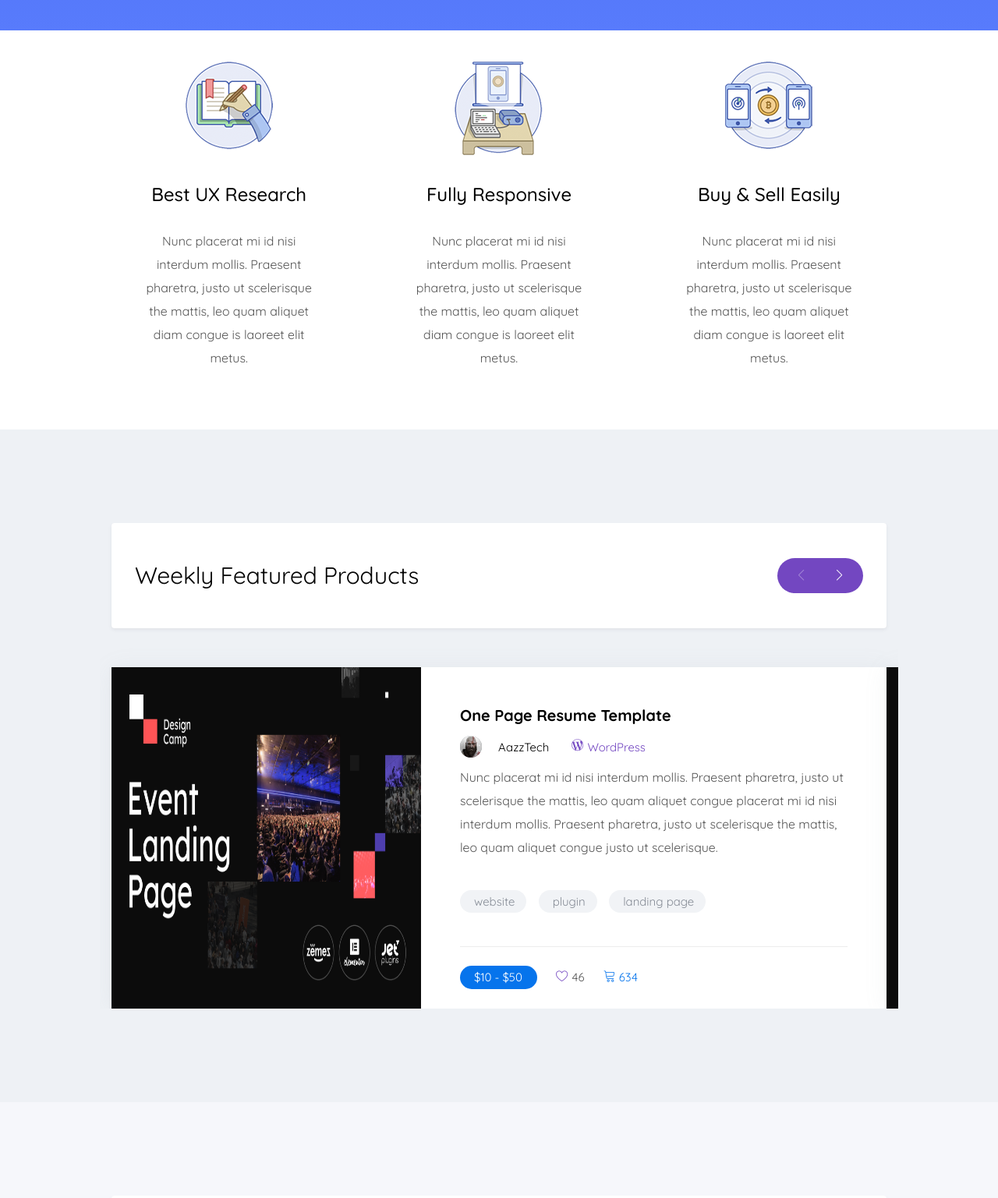
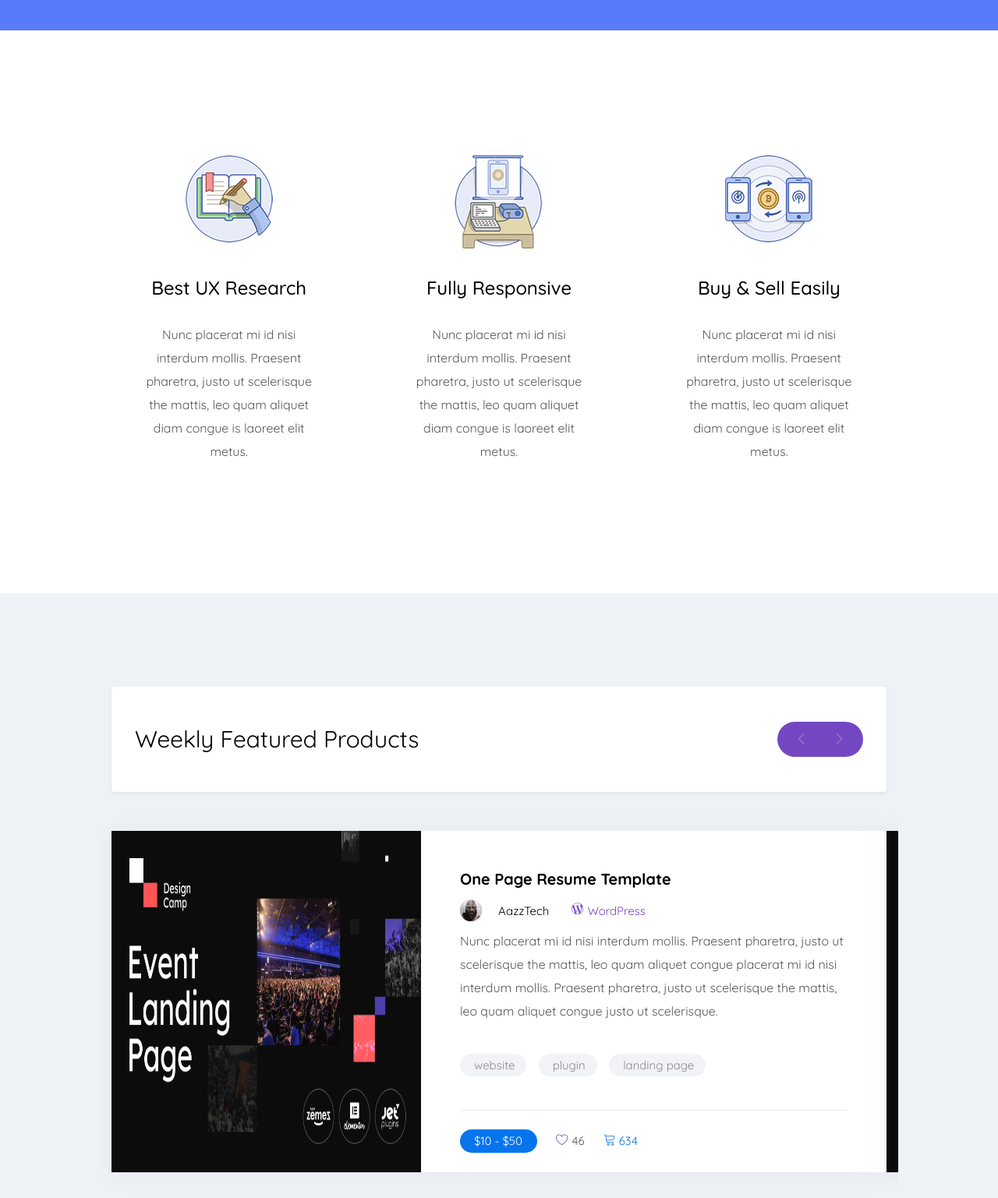
Before and after one commit to torkvenick/Martplace, a website: page app/index.html in a window 1280 px wide. Shown: the part 1060-2597 px from the top of the page at 78% size. Drawn offline with nearby package versions, Linux system fonts and the light colour scheme; files that its build step writes are made by us from their sources.

Commit message:
polish paddings

```diff
--- a/app/index.html
+++ b/app/index.html
@@ -157,7 +157,7 @@
     <!-- End block-intro-->
 
     <!-- Start benefits-->
-    <section class="benefits">
+    <section class="block benefits">
       <div class="container">
         <div class="benefits__inner">
 
@@ -211,6 +211,8 @@
     <!-- Start product-->
     <section class="block product">
       <div class="container swiper-container">
+        <div class="block__wrapper">
+
           <div class="block__item block__item-title">
             <span>Weekly Featured Products</span>
             <div class="swiper-btn__wrapper">
@@ -220,7 +222,7 @@
             </div>
           </div>
           <!-- Additional required wrapper -->
-        <div class="block__wrapper swiper-wrapper">
+          <div class="product__inner swiper-wrapper">
 
             <!-- Slides -->
             <div class="swiper-slide">
@@ -388,6 +390,7 @@
 
           </div>
         </div>
+      </div>
     </section>
     <!-- End product -->
 
@@ -415,7 +418,7 @@
           <button class="btn-cat btn-cat--big">Software</button>
         </div>
 
-        <div class="block__wrapper products-inner">
+        <div class="products-inner">
           <article class="product-item product-item__vert">
             <div class="product-item__img">
               <img src="images/content/products-1.jpg" alt="products-1">
@@ -666,7 +669,7 @@
           </div>
         </div>
         <!-- Additional required wrapper -->
-        <div class="block__wrapper swiper-wrapper">
+        <div class="swiper-wrapper">
 
           <!-- Slides -->
           <div class="swiper-slide">
--- a/app/scss/_global.scss
+++ b/app/scss/_global.scss
@@ -109,7 +109,7 @@ body {
 
 //блок
 .block {
-  padding: 120px 0;
+  padding: 90px 0;
   background-color: $bg-grey;
 
   &--sm {
@@ -117,7 +117,7 @@ body {
   }
 
   &__wrapper {
-    margin-top: 50px;
+    padding-top: 30px;
   }
 
   &__item {
@@ -127,6 +127,10 @@ body {
     padding: 30px;
     border-radius: 4px;
     background-color: #fff;
+    margin-bottom: 50px;
+    &--sm {
+      margin-bottom: 30px;
+    }
   }
 
   &__item-title {
@@ -170,6 +174,7 @@ body {
   border-radius: 4px;
   box-shadow: 0px 2px 30px 0px rgba(147, 155, 168, 0.1);
   background-color: #fff;
+  margin-bottom: 30px;
 
   &__vert {
     max-width: calc(100% / 3 - 30px);
--- a/app/scss/style.scss
+++ b/app/scss/style.scss
@@ -345,6 +345,7 @@
     display: flex;
     flex-wrap: wrap;
     justify-content: space-between;
+    padding-top: 30px;
   }
   &__item {
     max-width: calc(100% / 3 - 30px);
```
Also changed, not shown: 1 other file. Lines whose indentation alone changed are shown as unchanged.
